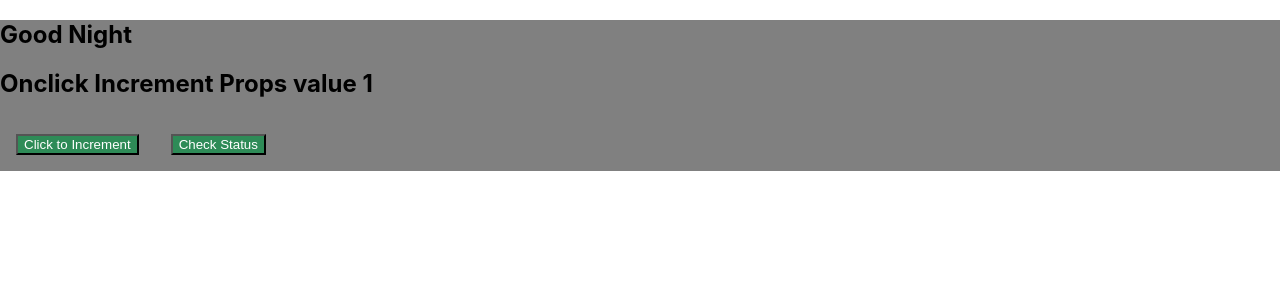
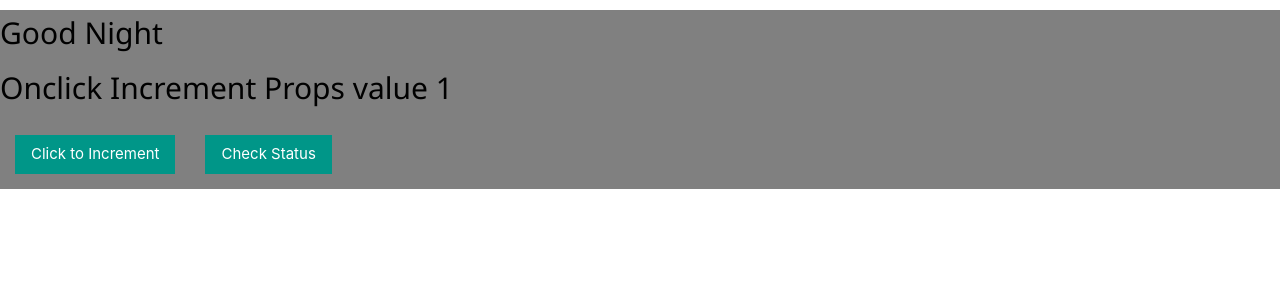
Before and after one commit to Muhammad1Siddique/session4-app, a React (Create React App) app: page / in a window 1280 px wide. Shown: the top 300 px of the page. Built offline with nearby package versions, Linux system fonts and the light colour scheme.

Commit message:
style update

```diff
--- a/public/index.html
+++ b/public/index.html
@@ -10,6 +10,7 @@
       content="Web site created using create-react-app"
     />
     <link rel="apple-touch-icon" href="%PUBLIC_URL%/logo192.png" />
+    <link rel="stylesheet" href="https://www.w3schools.com/w3css/4/w3.css">
     <!--
       manifest.json provides metadata used when your web app is installed on a
       user's mobile device or desktop. See https://developers.google.com/web/fundamentals/web-app-manifest/
--- a/src/App.js
+++ b/src/App.js
@@ -9,8 +9,8 @@ function App() {
     <div className={`${isMorning ? 'daylight':'box'}`}>
       <h2>Good {isMorning ? 'Morning' : 'Night'}</h2>
       <Message counter={count}/>
-      <button className="btnstyle" onClick={()=>setCount(++count)}>Click to Increment</button>
-      <button className="btnstyle" onClick={()=>setMorning(!isMorning)}>Check Status</button>
+      <button className="w3-button w3-teal btnstyle" onClick={()=>setCount(++count)}>Click to Increment</button>
+      <button className="w3-button w3-teal btnstyle" onClick={()=>setMorning(!isMorning)}>Check Status</button>
     </div>
   )
   }
```
